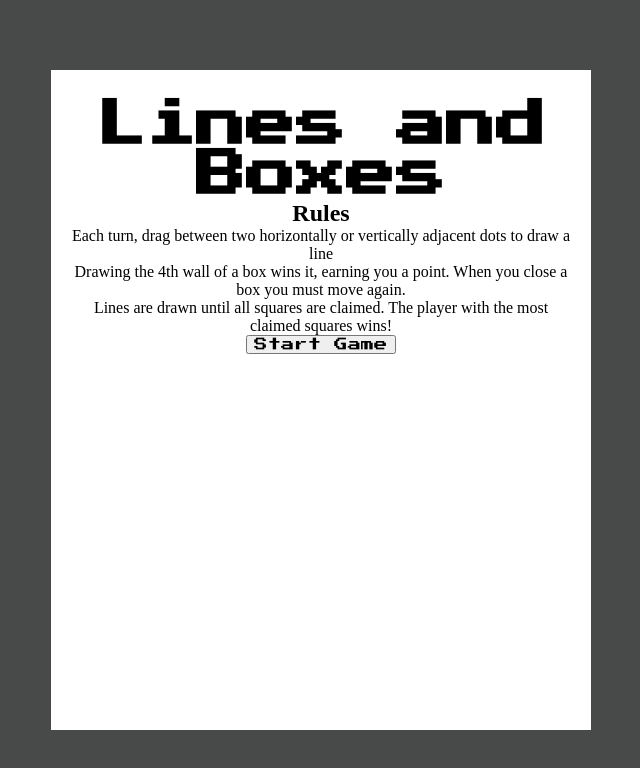
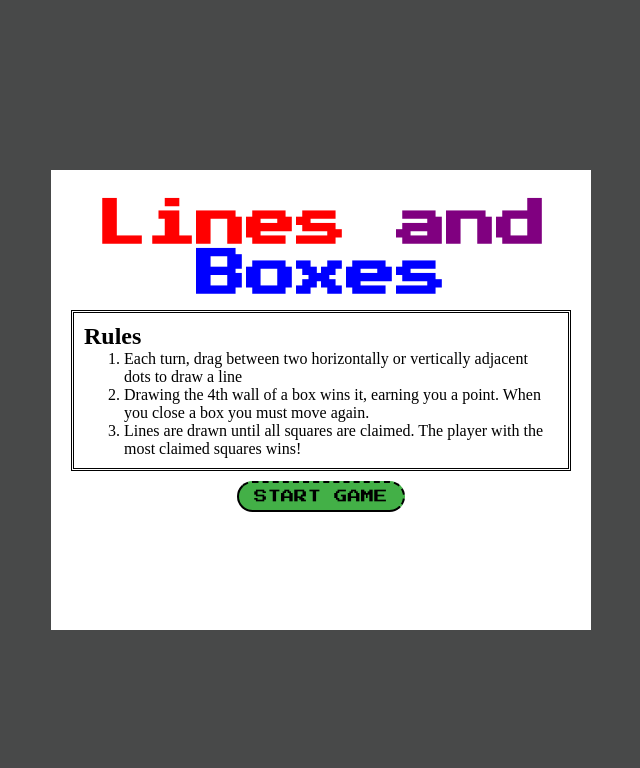
Before and after one commit to saifil4/linesandboxes, a React (Create React App) app: page / in a window 1280 px wide. Shown: the top 768 px of the page, without its empty margins (319-959 px from the left). Built offline with nearby package versions, Linux system fonts and the light colour scheme.

Commit message:
UI enhancements

```diff
--- a/src/App.js
+++ b/src/App.js
@@ -6,6 +6,8 @@ import Boxes from "./components/Boxes";
 import Lines from "./components/Lines";
 import { MATRIX } from "./constants";
 import GameScreen from "./components/GameScreen";
+import { GameLogo } from "./components/ui";
+import { ThemeButton } from "./components/ui";
 
 const totalRows = 9 * 2 - 1;
 const lastHorizontalRow = MATRIX - 1;
@@ -108,10 +110,16 @@ function App() {
   return (
     <GameContainer>
       {isScreenVisible ? (
-        <GameScreen hasGameStarted={hasGameStarted} closeScreen={closeScreen} startGame={startGame} />
+        <GameScreen
+          hasGameStarted={hasGameStarted}
+          closeScreen={closeScreen}
+          startGame={startGame}
+        />
       ) : (
         <>
-          <PlayerBar player={player} />
+          <GameLogo />
+          <ThemeButton onClick={openScreen} label="Pause" />
+          <PlayerBar boxes={boxes} player={player} />
           <Container>
             <Lines lines={lines} handleLineClick={handleLineClick} />
             <Boxes boxes={boxes} />
--- a/src/components/GameScreen.js
+++ b/src/components/GameScreen.js
@@ -1,27 +1,37 @@
 import React from "react";
 import styled from "styled-components";
+import { ThemeButton, GameLogo } from "./ui";
 
 const GameScreen = ({ closeScreen, hasGameStarted, startGame }) => {
   return (
     <BackDrop>
       <Modal>
-        <Logo>Lines and Boxes</Logo>
-        <h2>Rules</h2>
-        <p>
-          Each turn, drag between two horizontally or vertically adjacent dots
-          to draw a line <br />
-          Drawing the 4th wall of a box wins it, earning you a point. When you
-          close a box you must move again. <br />
-          Lines are drawn until all squares are claimed. The player with the
-          most claimed squares wins!
-        </p>
+        <GameLogo />
+        <RulesContainer>
+          <h2>Rules</h2>
+          <ol>
+            <li>
+              Each turn, drag between two horizontally or vertically adjacent
+              dots to draw a line
+            </li>
+            <li>
+              Drawing the 4th wall of a box wins it, earning you a point. When
+              you close a box you must move again.
+            </li>
+            <li>
+              Lines are drawn until all squares are claimed. The player with the
+              most claimed squares wins!
+            </li>
+          </ol>
+        </RulesContainer>
+
         {hasGameStarted ? (
           <>
             <Button onClick={startGame}>Restart Game</Button>
             <Button onClick={closeScreen}>Close</Button>
           </>
         ) : (
-          <Button onClick={startGame}>Start Game</Button>
+          <ThemeButton label="Start Game" onClick={startGame} />
         )}
       </Modal>
     </BackDrop>
@@ -43,7 +53,7 @@ const BackDrop = styled.div`
 
 const Modal = styled.div`
   background: white;
-  height: 600px;
+  height: 400px;
   width: 500px;
   padding: 30px 20px;
   text-align: center;
@@ -52,8 +62,16 @@ const Modal = styled.div`
 const Logo = styled.h1`
   font-family: "Press Start 2P", cursive;
   font-size: 50px;
+  color: purple;
 `;
 
 const Button = styled.button`
   font-family: "Press Start 2P", cursive;
 `;
+
+const RulesContainer = styled.div`
+  text-align: left;
+  margin: 10px 0;
+  padding: 10px;
+  border-style: double;
+`;
--- a/src/components/PlayerBar.js
+++ b/src/components/PlayerBar.js
@@ -1,11 +1,15 @@
 import React from "react";
 import styled from "styled-components";
 
-const PlayerBar = ({ player }) => {
+const PlayerBar = ({ player, boxes }) => {
   return (
     <Bar>
-      <Player color={player === "red" ? "red" : "grey"}>Red</Player>
-      <Player color={player === "blue" ? "blue" : "grey"}>Blue</Player>
+      <Player color={player === "red" ? "red" : "grey"}>
+        Red - {boxes.filter((box) => box.player === "red").length}
+      </Player>
+      <Player color={player === "blue" ? "blue" : "grey"}>
+        Blue - {boxes.filter((box) => box.player === "blue").length}
+      </Player>
     </Bar>
   );
 };
--- /dev/null
+++ b/src/components/ui/GameLogo.js
@@ -0,0 +1,18 @@
+import React from "react";
+import styled from "styled-components";
+
+export const GameLogo = () => {
+  return (
+    <Logo>
+      <span style={{ color: "red" }}>Lines</span> and{" "}
+      <span style={{ color: "blue" }}>Boxes</span>
+    </Logo>
+  );
+};
+
+
+const Logo = styled.h1`
+  font-family: "Press Start 2P", cursive;
+  font-size: 50px;
+  color: purple;
+`;
--- /dev/null
+++ b/src/components/ui/ThemeButton.js
@@ -0,0 +1,16 @@
+import React from "react";
+import styled from "styled-components";
+
+export const ThemeButton = ({ label, onClick }) => {
+  return <Button onClick={onClick}>{label}</Button>;
+};
+
+const Button = styled.button`
+  font-family: "Press Start 2P", cursive;
+  padding: 7px 15px;
+  border-radius: 20px;
+  border-style: dashed dashed solid double;;
+  background: #43B047;
+  text-transform: uppercase;
+  cursor: pointer;
+`;
--- /dev/null
+++ b/src/components/ui/index.js
@@ -0,0 +1,3 @@
+export { GameLogo } from "./GameLogo";
+
+export { ThemeButton } from "./ThemeButton";
```
